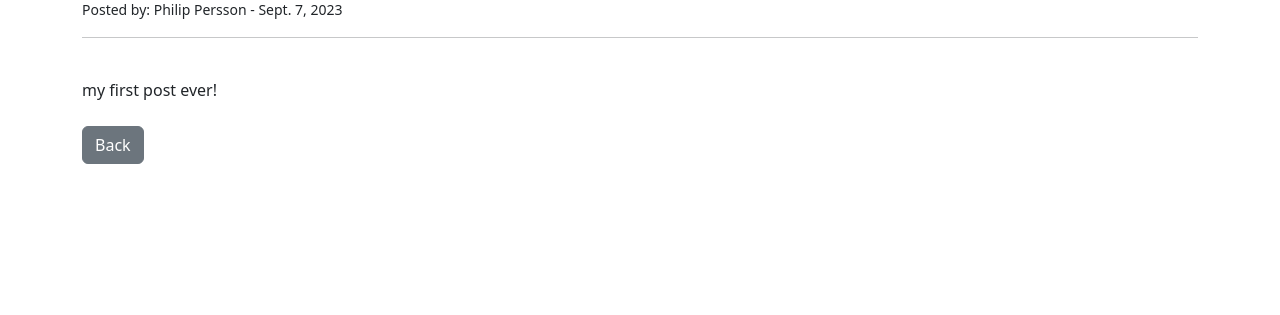
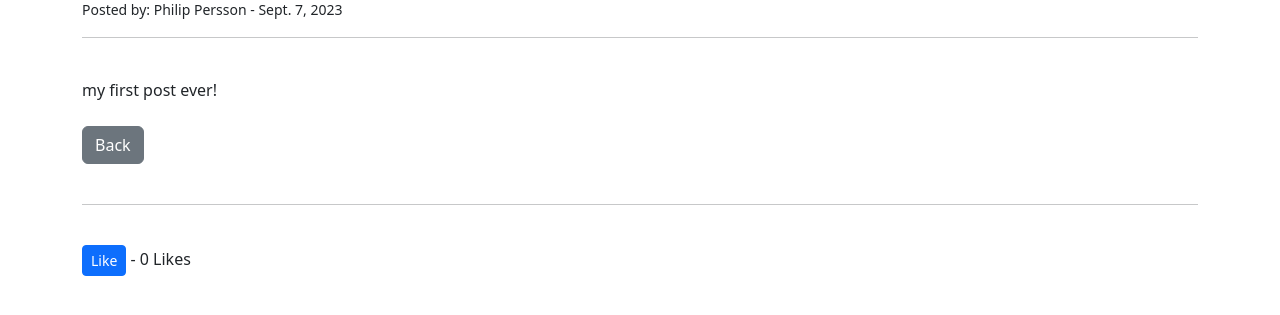
Before and after one commit to Code-Institute-Submissions/pphilippersson6-my-blog.p4, a Django app: page /article/1/ in a window 1280 px wide. Shown: the part 139-454 px from the top of the page. Run offline with Django 3.2, Linux system fonts and the light colour scheme; data comes from the database, SQL or seed files in the repository; data that the repository does not hold is empty.

Commit message:
created a like button and linked it to models.py who calculates the likes

```diff
--- a/myblog/models.py
+++ b/myblog/models.py
@@ -19,6 +19,10 @@ class Post(models.Model):
     body = models.TextField()
     post_date = models.DateField(auto_now_add=True)
     category = models.CharField(max_length=220, default = 'uncategorized')
+    likes = models.ManyToManyField(User, related_name='blog_posts')
+
+    def total_likes(self):
+        return self.likes.count()
 
     def __str__(self):
         return self.title + '| ' + str(self.author)
--- a/myblog/templates/blogpost_details.html
+++ b/myblog/templates/blogpost_details.html
@@ -27,4 +27,16 @@
 <br><br>
 <a href="{% url 'home' %}" class="btn btn-secondary">Back</a>
 
+<br><br>
+<hr>
+<br>
+
+<form action="{% url 'like_post' post.pk %}" method="POST">
+    {% csrf_token %}
+    <button type="submit" name="post_id" value="{{ post.id }}" class="btn btn-primary btn-sm">
+        Like
+    </button>
+    - {{ total_likes }} Likes
+</form>
+
 {% endblock %}
--- a/myblog/urls.py
+++ b/myblog/urls.py
@@ -1,6 +1,6 @@
 from django.urls import path
 # from . import views
-from .views import HomeView, ArticleDetailView, AddPostView, EditPostView, DeletePostView, AddCategoryView, CreateView, CategoryView, CategoryListView
+from .views import HomeView, ArticleDetailView, AddPostView, EditPostView, DeletePostView, AddCategoryView, CreateView, CategoryView, CategoryListView, LikeView
 
 urlpatterns = [
     # path('', views.home, name="home"),
@@ -12,4 +12,5 @@ urlpatterns = [
     path('article/<int:pk>/delete/', DeletePostView.as_view(), name='delete_post'),
     path('category/<str:categ>/', CategoryView, name='category'),
     path('category-list/', CategoryListView, name='category-list'),
+    path('like/<int:pk>/', LikeView, name='like_post'),
 ]
--- a/myblog/views.py
+++ b/myblog/views.py
@@ -1,12 +1,17 @@
-from django.shortcuts import render
+from django.shortcuts import render, get_object_or_404
 from django.views.generic import ListView, DetailView, CreateView, UpdateView, DeleteView
 from .models import Post, Category
 from .forms import PostForm, EditForm
-from django.urls import reverse_lazy
+from django.urls import reverse_lazy, reverse
+from django.http import HttpResponseRedirect
 
 # def home(request):
 #    return render(request, 'home.html', {})
 
+def LikeView(request, pk):
+    post = get_object_or_404(Post, id=request.POST.get('post_id'))
+    post.likes.add(request.user)
+    return HttpResponseRedirect(reverse('article-detail', args=[str(pk)]))
 
 class HomeView(ListView):
     model = Post
@@ -34,7 +39,11 @@ class ArticleDetailView(DetailView):
     def get_context_data(self, *args, **kwargs):
         categ_menu = Category.objects.all()
         context = super(ArticleDetailView, self).get_context_data(*args, **kwargs)
+
+        stuff = get_object_or_404(Post, id=self.kwargs['pk'])
+        total_likes = stuff.total_likes()
         context["categ_menu"] = categ_menu
+        context ["total_likes"] = total_likes
         return context
 
 class AddPostView(CreateView):
```
Also changed, not shown: myblog/migrations/0005_post_likes.py (added).
